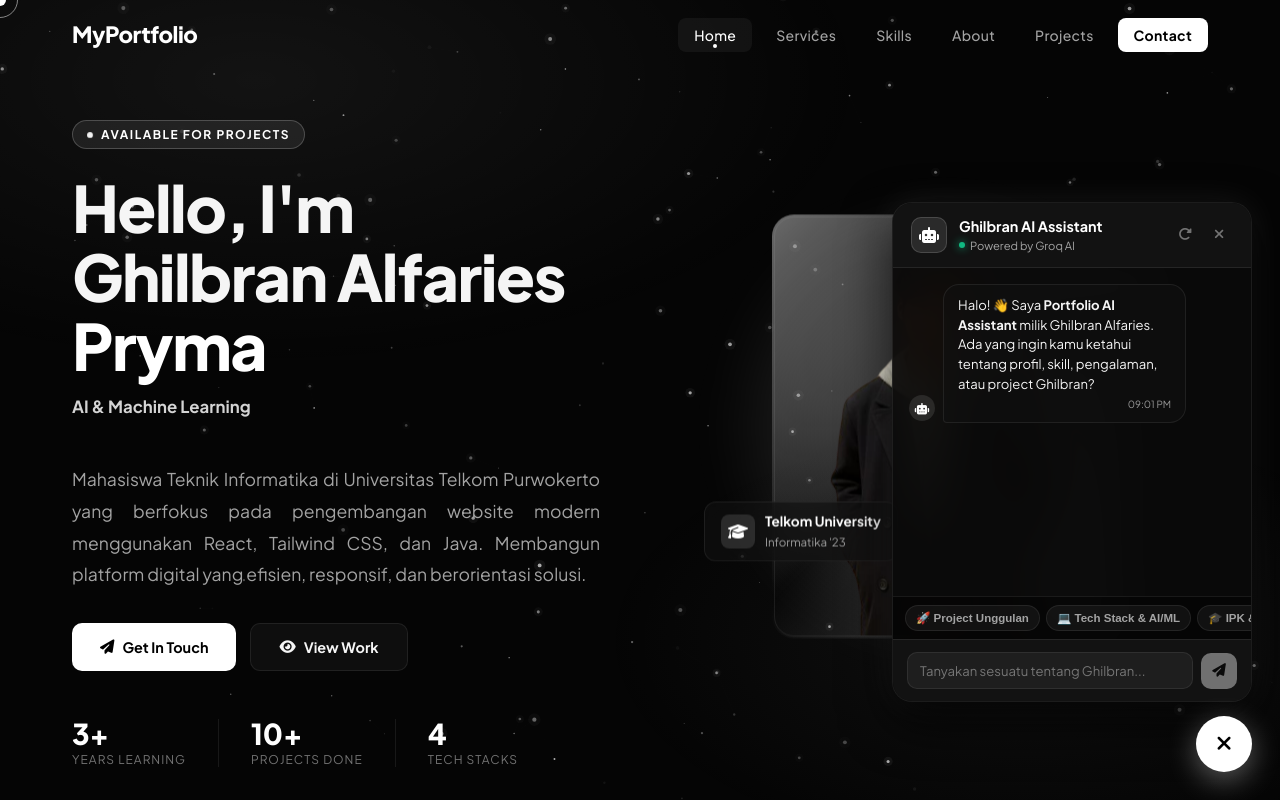
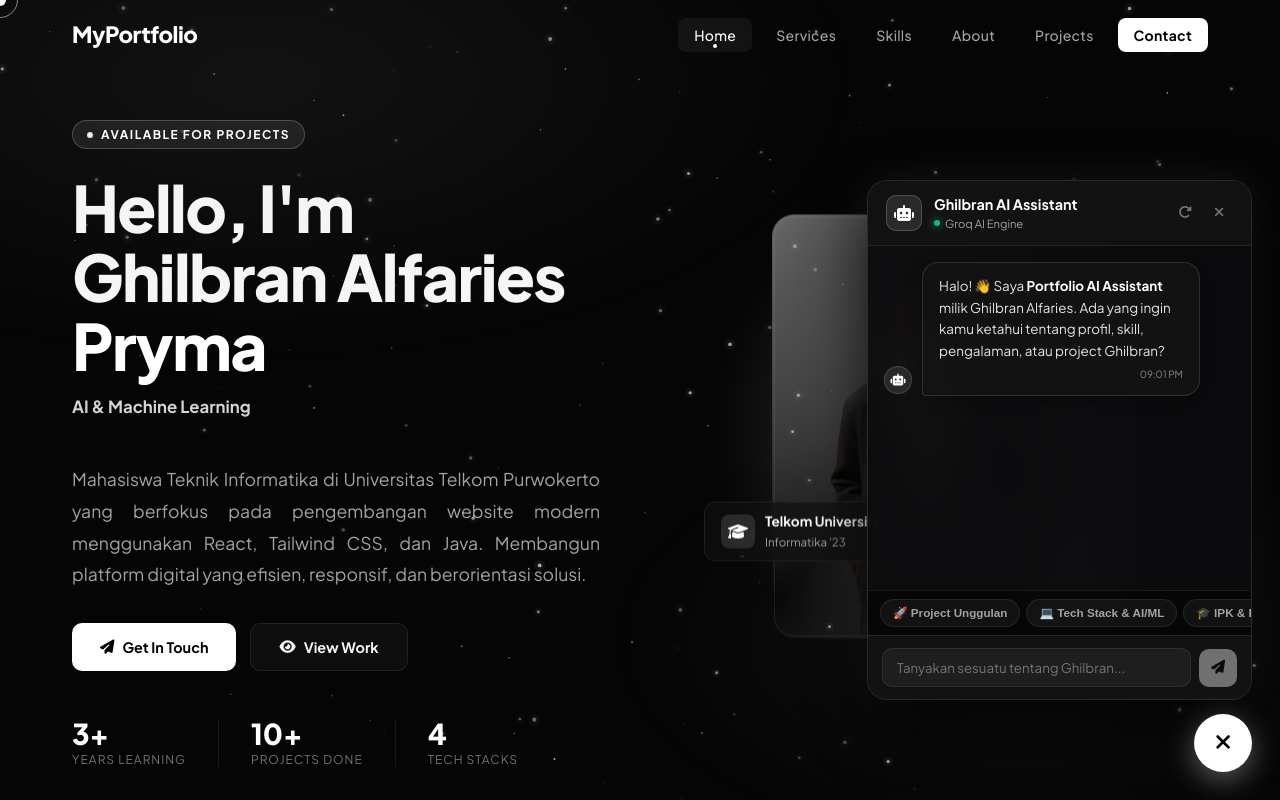
Before and after one commit to Ghilbranalf/Portfolio, a React (Vite) app: page / in a window 1280 px wide. Both pictures are taken after a click on the button "Toggle Chatbot". Shown: the top 800 px of the page. Built offline with nearby package versions, Linux system fonts and the light colour scheme.

Commit message:
fix: improve chatbot message formatting, typography, spacing, and list rendering

```diff
--- a/src/components/Chatbot.jsx
+++ b/src/components/Chatbot.jsx
@@ -97,38 +97,48 @@
     const q = userQuery.toLowerCase();
 
     if (q.includes('ipk') || q.includes('kuliah') || q.includes('semester') || q.includes('telkom') || q.includes('nim') || q.includes('student id') || q.includes('jurusan')) {
-      return `Ghilbran Alfaries adalah mahasiswa S1 Teknik Informatika di **Telkom University Purwokerto** (angkatan 2023, semester 6) dengan **IPK 3.70** (NIM: 2311102267). Fokus studinya meliputi Machine Learning, NLP, Mobile Development, dan Web Development.`;
+      return `Ghilbran Alfaries adalah mahasiswa S1 Teknik Informatika di **Telkom University Purwokerto** (angkatan 2023, semester 6) dengan **IPK 3.70** (NIM: 2311102267).
+
+Fokus studi utama Ghilbran:
+• **Machine Learning & NLP** (Fine-tuning IndoBERT & Random Forest)
+• **Mobile Development** (React Native & GRADIA App)
+• **Web Development** (React.js, Next.js App Router, & Tailwind CSS)`;
     }
 
     if (q.includes('proyek') || q.includes('project') || q.includes('gradia') || q.includes('bakso') || q.includes('geefi') || q.includes('sanggaluri') || q.includes('indobert')) {
-      return `Berikut beberapa project unggulan Ghilbran:
-• **GRADIA**: Aplikasi mobile React Native untuk manajemen akademik (presensi, penjadwalan, tugas, kalender interaktif).
-• **Bakso Pak Mul**: E-commerce Next.js + Supabase untuk supplier bahan bakso (integrasi Midtrans/iPaymu, ongkir, AI chatbot).
+      return `Berikut adalah beberapa project unggulan Ghilbran:
+
+• **GRADIA**: Aplikasi mobile React Native untuk manajemen akademik (presensi, jadwal, tugas, kalender interaktif).
+• **Bakso Pak Mul**: E-commerce Next.js + Supabase untuk supplier bahan bakso (integrasi Midtrans/iPaymu, ongkir, AI chatbot CS).
 • **Geefi Residence**: Website properti Next.js untuk PT Abyakta Ageng Propertindo (chatbot n8n & simulasi KPR).
 • **SanggaluriSM**: Sistem manajemen media sosial (dikembangkan bersama tim: Natasya, Rendi, Egi).
 • **Fine-tuning IndoBERT**: Klasifikasi sentimen review J&T dengan Hugging Face Trainer API.
 • **CUIP-X25 Honeypot**: Klasifikasi honeypot dataset dengan Random Forest & SMOTE.
 
-Cek selengkapnya di [GitHub Ghilbran](https://github.com/Ghilbranalf) atau bagian [Projects](#projects)!`;
+Lihat selengkapnya di [GitHub Ghilbran](https://github.com/Ghilbranalf) atau bagian [Projects](#projects)!`;
     }
 
     if (q.includes('skill') || q.includes('stack') || q.includes('ai') || q.includes('ml') || q.includes('react') || q.includes('next') || q.includes('bert')) {
       return `Tech Stack & Keahlian Ghilbran:
+
 • **Frontend**: React.js, React Native, Next.js (App Router), TypeScript, Tailwind CSS
 • **Backend**: Express.js, Supabase, PostgreSQL, MySQL
 • **AI & ML**: Fine-tuning IndoBERT, Hugging Face Trainer API, Random Forest, scikit-learn
 • **Tools**: Git, WordPress, Postman
 
-Jelajahi visualisasi lengkapnya di [Skills Section](#skills).`;
+Jelajahi visualisasi lengkapnya di bagian [Tech Stack](#skills).`;
     }
 
     if (q.includes('siapa') || q.includes('profil') || q.includes('orangnya') || q.includes('biodata')) {
-      return `**Ghilbran Alfaries** adalah mahasiswa Informatika Telkom University Purwokerto (IPK 3.70) yang detail-oriented, suka membangun sistem end-to-end (dari database hingga UI), dan aktif mengeksplorasi teknologi baru khususnya di bidang AI/ML serta Web & Mobile App Development.`;
+      return `**Ghilbran Alfaries** adalah mahasiswa Informatika Telkom University Purwokerto (IPK 3.70) yang detail-oriented.
+
+Ia berfokus pada pembangunan sistem end-to-end (mulai dari perancangan database hingga antarmuka UI) serta aktif mengeksplorasi teknologi AI/ML dan Web/Mobile App Development.`;
     }
 
     if (q.includes('kontak') || q.includes('hubungi') || q.includes('magang') || q.includes('freelance') || q.includes('hire')) {
-      return `Ghilbran saat ini masih aktif kuliah semester 6, namun **terbuka untuk kesempatan magang maupun proyek freelance**.
-Kamu bisa melihat portofolio lengkap di [GitHub Ghilbran](https://github.com/Ghilbranalf) atau menghubungi langsung via [Contact Section](#contact).`;
+      return `Ghilbran saat ini masih aktif kuliah semester 6 (IPK 3.70), tetapi **sangat terbuka untuk kesempatan magang maupun proyek freelance**.
+
+Silakan cek karya lainnya di [GitHub Ghilbran](https://github.com/Ghilbranalf) atau hubungi langsung melalui [Contact Section](#contact).`;
     }
 
     return `Ghilbran Alfaries adalah mahasiswa Informatika Telkom University Purwokerto (IPK 3.70) yang berfokus pada Machine Learning, NLP, serta Mobile & Web Development.
@@ -165,7 +175,7 @@
         };
         setMessages((prev) => [...prev, botMsg]);
         setIsTyping(false);
-      }, 500);
+      }, 450);
       return;
     }
 
@@ -188,10 +198,10 @@
 
 ATURAN PENTING:
 1. Jawab LANGSUNG, SPESIFIK, dan berdasarkan data di atas — jangan mengarang informasi yang tidak ada.
-2. Kalau ditanya soal project tertentu, jelaskan dengan detail: tech stack yang dipakai, peran Ghilbran, dan tantangannya jika relevan.
-3. Gunakan nada percaya diri tapi rendah hati, gaya bahasa santai-profesional (seperti developer muda ngobrol dengan recruiter).
+2. Gunakan format Markdown yang rapi: gunakan list poin (bullet points '•') jika menyebutkan beberapa skill/project agar mudah dibaca.
+3. Gunakan nada percaya diri tapi rendah hati, gaya bahasa santai-profesional.
 4. Kalau ditanya hal di luar topik profil/skill/project Ghilbran, arahkan sopan kembali ke topik portfolio.
-5. Jawaban ringkas dan padat (maksimal 3-4 kalimat), kecuali diminta detail lebih lanjut.
+5. Jawaban ringkas, jelas, dan rapi (maksimal 3-5 kalimat/poin).
 6. Selalu jawab dalam Bahasa Indonesia kecuali pengunjung bertanya dalam Bahasa Inggris.
 `;
 
@@ -207,8 +217,8 @@
               { role: 'system', content: systemPrompt },
               ...historyContext
             ],
-            temperature: 0.7,
-            max_tokens: 500
+            temperature: 0.6,
+            max_tokens: 450
           })
         });
 
@@ -247,7 +257,7 @@
         }
       ]);
       setIsTyping(false);
-    }, 700);
+    }, 600);
   };
 
   const handleKeyPress = (e) => {
@@ -260,11 +270,11 @@
     setMessages(INITIAL_MESSAGES);
   };
 
-  const renderFormattedText = (text) => {
+  const renderInlineText = (text) => {
     const parts = text.split(/(\*\*.*?\*\*|\[.*?\]\(.*?\))/g);
     return parts.map((part, i) => {
       if (part.startsWith('**') && part.endsWith('**')) {
-        return <strong key={i}>{part.slice(2, -2)}</strong>;
+        return <strong key={i} className="chatbot-strong">{part.slice(2, -2)}</strong>;
       }
       const linkMatch = part.match(/^\[(.*?)\]\((.*?)\)$/);
       if (linkMatch) {
@@ -277,17 +287,71 @@
             href={url}
             target={isExternal ? '_blank' : '_self'}
             rel={isExternal ? 'noreferrer' : ''}
-            className="chatbot-link"
+            className="chatbot-link-pill"
             onClick={() => {
               if (!isExternal) setIsOpen(false);
             }}
           >
             {label}
+            <i className={isExternal ? "fas fa-external-link-alt" : "fas fa-chevron-right"} style={{ fontSize: '0.65rem', marginLeft: '4px' }}></i>
           </a>
         );
       }
       return part;
     });
+  };
+
+  const renderFormattedMessage = (content) => {
+    if (!content) return null;
+    const lines = content.split('\n').map((l) => l.trim()).filter((l) => l.length > 0);
+
+    const blocks = [];
+    let currentList = null;
+
+    lines.forEach((line) => {
+      const isBullet = line.startsWith('•') || line.startsWith('- ') || line.startsWith('* ');
+      const isNumbered = /^\d+\.\s/.test(line);
+
+      if (isBullet || isNumbered) {
+        const cleanText = line.replace(/^(•|-|\*|\d+\.)\s*/, '');
+        if (!currentList || currentList.type !== (isNumbered ? 'ol' : 'ul')) {
+          currentList = { type: isNumbered ? 'ol' : 'ul', items: [] };
+          blocks.push(currentList);
+        }
+        currentList.items.push(cleanText);
+      } else {
+        currentList = null;
+        blocks.push({ type: 'p', text: line });
+      }
+    });
+
+    return (
+      <div className="chatbot-formatted-body">
+        {blocks.map((block, idx) => {
+          if (block.type === 'p') {
+            return (
+              <p key={idx} className="chatbot-paragraph">
+                {renderInlineText(block.text)}
+              </p>
+            );
+          }
+          if (block.type === 'ul' || block.type === 'ol') {
+            const Tag = block.type;
+            return (
+              <Tag key={idx} className={`chatbot-list ${block.type}-list`}>
+                {block.items.map((item, itemIdx) => (
+                  <li key={itemIdx} className="chatbot-list-item">
+                    {block.type === 'ul' && <span className="chatbot-bullet-dot"></span>}
+                    <div className="chatbot-list-content">{renderInlineText(item)}</div>
+                  </li>
+                ))}
+              </Tag>
+            );
+          }
+          return null;
+        })}
+      </div>
+    );
   };
 
   return (
@@ -304,7 +368,7 @@
               <div className="chatbot-title-info">
                 <h4>Ghilbran AI Assistant</h4>
                 <span className="chatbot-status">
-                  <span className="chatbot-status-dot"></span> Powered by Groq AI
+                  <span className="chatbot-status-dot"></span> Groq AI Engine
                 </span>
               </div>
             </div>
@@ -340,9 +404,11 @@
                 )}
                 <div className="chatbot-msg-bubble">
                   <div className="chatbot-msg-content">
-                    {renderFormattedText(msg.text)}
+                    {renderFormattedMessage(msg.text)}
                   </div>
-                  <span className="chatbot-msg-time">{msg.time}</span>
+                  <div className="chatbot-msg-footer">
+                    <span className="chatbot-msg-time">{msg.time}</span>
+                  </div>
                 </div>
               </div>
             ))}
--- a/src/index.css
+++ b/src/index.css
@@ -326,8 +326,8 @@
 }
 
 .chatbot-trigger {
-    width: 56px;
-    height: 56px;
+    width: 58px;
+    height: 58px;
     border-radius: 50%;
     background: var(--accent);
     color: #000;
@@ -336,7 +336,7 @@
     display: flex;
     align-items: center;
     justify-content: center;
-    font-size: 1.3rem;
+    font-size: 1.35rem;
     box-shadow: 0 8px 30px rgba(255, 255, 255, 0.35);
     transition: all 0.3s cubic-bezier(0.175, 0.885, 0.32, 1.275);
     position: relative;
@@ -366,20 +366,20 @@
 
 .chatbot-window {
     position: absolute;
-    bottom: 70px;
+    bottom: 72px;
     right: 0;
-    width: 360px;
-    height: 500px;
-    max-height: calc(85vh - 80px);
-    background: rgba(10, 10, 10, 0.94);
-    backdrop-filter: blur(20px) saturate(180%);
-    -webkit-backdrop-filter: blur(20px) saturate(180%);
-    border: 1px solid var(--border);
+    width: 385px;
+    height: 520px;
+    max-height: calc(85vh - 70px);
+    background: rgba(12, 12, 14, 0.95);
+    backdrop-filter: blur(24px) saturate(180%);
+    -webkit-backdrop-filter: blur(24px) saturate(180%);
+    border: 1px solid rgba(255, 255, 255, 0.12);
     border-radius: 20px;
     display: flex;
     flex-direction: column;
     overflow: hidden;
-    box-shadow: 0 20px 50px rgba(0, 0, 0, 0.8), 0 0 35px var(--accent-glow);
+    box-shadow: 0 24px 60px rgba(0, 0, 0, 0.85), 0 0 40px rgba(255, 255, 255, 0.08);
     animation: chatPopup 0.35s cubic-bezier(0.16, 1, 0.3, 1) forwards;
     transform-origin: bottom right;
 }
@@ -390,7 +390,7 @@
 }
 
 .chatbot-header {
-    background: var(--bg3);
+    background: rgba(18, 18, 20, 0.95);
     padding: 14px 18px;
     border-bottom: 1px solid var(--border);
     display: flex;
@@ -409,7 +409,7 @@
     height: 36px;
     border-radius: 10px;
     background: rgba(255, 255, 255, 0.1);
-    border: 1px solid rgba(255, 255, 255, 0.15);
+    border: 1px solid rgba(255, 255, 255, 0.18);
     display: flex;
     align-items: center;
     justify-content: center;
@@ -473,7 +473,7 @@
     padding: 16px;
     display: flex;
     flex-direction: column;
-    gap: 12px;
+    gap: 14px;
     scroll-behavior: smooth;
 }
 
@@ -481,15 +481,15 @@
     width: 4px;
 }
 .chatbot-body::-webkit-scrollbar-thumb {
-    background: rgba(255, 255, 255, 0.1);
+    background: rgba(255, 255, 255, 0.12);
     border-radius: 4px;
 }
 
 .chatbot-msg-row {
     display: flex;
-    gap: 8px;
+    gap: 10px;
     align-items: flex-end;
-    max-width: 85%;
+    max-width: 90%;
 }
 
 .chatbot-msg-row.user-row {
@@ -502,33 +502,34 @@
 }
 
 .chatbot-msg-avatar {
-    width: 26px;
-    height: 26px;
+    width: 28px;
+    height: 28px;
     border-radius: 50%;
     background: rgba(255, 255, 255, 0.1);
+    border: 1px solid rgba(255, 255, 255, 0.15);
     display: flex;
     align-items: center;
     justify-content: center;
-    font-size: 0.72rem;
+    font-size: 0.75rem;
     color: var(--accent);
     flex-shrink: 0;
     margin-bottom: 2px;
 }
 
 .chatbot-msg-bubble {
-    padding: 10px 14px;
+    padding: 12px 16px;
     border-radius: 16px;
-    font-size: 0.82rem;
-    line-height: 1.5;
+    font-size: 0.84rem;
+    line-height: 1.6;
     position: relative;
+    box-shadow: 0 4px 15px rgba(0, 0, 0, 0.25);
 }
 
 .bot-row .chatbot-msg-bubble {
-    background: var(--card);
-    border: 1px solid var(--border);
-    color: var(--text);
+    background: rgba(20, 20, 22, 0.85);
+    border: 1px solid rgba(255, 255, 255, 0.12);
+    color: #e5e5e5;
     border-bottom-left-radius: 4px;
-    white-space: pre-line;
 }
 
 .user-row .chatbot-msg-bubble {
@@ -538,28 +539,108 @@
     border-bottom-right-radius: 4px;
 }
 
-.chatbot-msg-time {
-    display: block;
-    font-size: 0.62rem;
-    margin-top: 4px;
-    opacity: 0.6;
-    text-align: right;
+/* Structured Formatted Content */
+.chatbot-formatted-body {
+    display: flex;
+    flex-direction: column;
+    gap: 8px;
 }
 
-.chatbot-link {
-    color: var(--accent2);
-    font-weight: 700;
-    text-decoration: underline;
-    text-underline-offset: 2px;
+.chatbot-paragraph {
+    margin: 0;
+    font-size: 0.84rem;
+    line-height: 1.6;
+    color: inherit;
 }
 
-.user-row .chatbot-link {
+.chatbot-list {
+    margin: 4px 0;
+    padding: 0;
+    list-style: none;
+    display: flex;
+    flex-direction: column;
+    gap: 6px;
+}
+
+.chatbot-list-item {
+    display: flex;
+    gap: 8px;
+    align-items: flex-start;
+    line-height: 1.55;
+}
+
+.chatbot-bullet-dot {
+    width: 6px;
+    height: 6px;
+    background: var(--accent);
+    border-radius: 50%;
+    margin-top: 7px;
+    flex-shrink: 0;
+    box-shadow: 0 0 6px rgba(255, 255, 255, 0.6);
+}
+
+.chatbot-list-content {
+    flex: 1;
+}
+
+.chatbot-strong {
+    color: #ffffff;
+    font-weight: 700;
+}
+
+.user-row .chatbot-strong {
+    color: #000000;
+    font-weight: 800;
+}
+
+.chatbot-link-pill {
+    display: inline-flex;
+    align-items: center;
+    gap: 3px;
+    background: rgba(255, 255, 255, 0.08);
+    border: 1px solid rgba(255, 255, 255, 0.2);
+    color: var(--accent);
+    padding: 2px 8px;
+    border-radius: 6px;
+    font-weight: 600;
+    font-size: 0.78rem;
+    text-decoration: none;
+    transition: all 0.2s;
+    margin: 0 2px;
+}
+
+.chatbot-link-pill:hover {
+    background: var(--accent);
     color: #000;
+    border-color: var(--accent);
+    transform: translateY(-1px);
+}
+
+.user-row .chatbot-link-pill {
+    background: rgba(0, 0, 0, 0.15);
+    color: #000;
+    border-color: rgba(0, 0, 0, 0.3);
+}
+
+.user-row .chatbot-link-pill:hover {
+    background: #000;
+    color: #fff;
+}
+
+.chatbot-msg-footer {
+    display: flex;
+    justify-content: flex-end;
+    margin-top: 6px;
+}
+
+.chatbot-msg-time {
+    font-size: 0.62rem;
+    opacity: 0.55;
 }
 
 /* Typing Dots */
 .typing-bubble {
-    padding: 12px 16px;
+    padding: 12px 18px;
 }
 .typing-dots {
     display: flex;
@@ -588,7 +669,7 @@
     gap: 6px;
     padding: 8px 12px;
     overflow-x: auto;
-    background: rgba(0, 0, 0, 0.4);
+    background: rgba(0, 0, 0, 0.45);
     border-top: 1px solid var(--border);
 }
 .chatbot-suggestions::-webkit-scrollbar {
@@ -598,9 +679,9 @@
     background: rgba(255, 255, 255, 0.05);
     border: 1px solid var(--border);
     color: var(--muted2);
-    padding: 5px 10px;
+    padding: 6px 12px;
     border-radius: 20px;
-    font-size: 0.72rem;
+    font-size: 0.73rem;
     font-weight: 600;
     white-space: nowrap;
     cursor: pointer;
@@ -615,7 +696,7 @@
 /* Footer */
 .chatbot-footer {
     padding: 12px 14px;
-    background: var(--bg3);
+    background: rgba(18, 18, 20, 0.95);
     border-top: 1px solid var(--border);
     display: flex;
     gap: 8px;
@@ -627,9 +708,9 @@
     background: rgba(255, 255, 255, 0.05);
     border: 1px solid var(--border);
     border-radius: 10px;
-    padding: 9px 12px;
+    padding: 10px 14px;
     color: var(--text);
-    font-size: 0.82rem;
+    font-size: 0.83rem;
     font-family: inherit;
     outline: none;
     transition: border-color 0.2s;
@@ -644,14 +725,14 @@
     color: #000;
     border: none;
     border-radius: 10px;
-    width: 36px;
-    height: 36px;
+    width: 38px;
+    height: 38px;
     cursor: pointer;
     display: flex;
     align-items: center;
     justify-content: center;
     transition: all 0.2s;
-    font-size: 0.85rem;
+    font-size: 0.88rem;
 }
 
 .chatbot-send-btn:hover:not(:disabled) {
@@ -670,9 +751,9 @@
         right: 20px;
     }
     .chatbot-window {
-        width: calc(100vw - 40px);
+        width: calc(100vw - 32px);
         right: 0;
         bottom: 66px;
-        height: 460px;
+        height: 480px;
     }
 }
```
